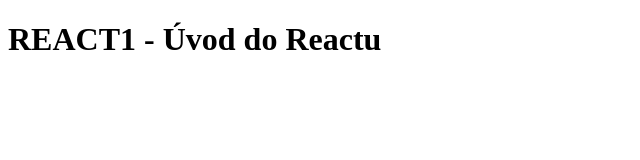
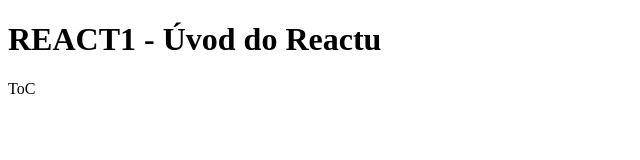
Before and after one commit to mbradic/course-react1, a React (Create React App) app in the folder presentation/: page / in a window 1280 px wide. Shown: the top 160 px of the page, without its empty margins (0-640 px from the left). Built offline with nearby package versions, Linux system fonts and the light colour scheme.

Commit message:
table of content

```diff
--- a/presentation/src/App.js
+++ b/presentation/src/App.js
@@ -1,5 +1,14 @@
-function App() {
-    return <h1>REACT1 - Úvod do Reactu</h1>
+function ToC() {
+    return <div>ToC</div>
 }
 
-export default App
+function App() {
+  return (
+    <div>
+      <h1>REACT1 - Úvod do Reactu</h1>
+      <ToC />
+    </div>
+  );
+}
+
+export default App;
```
